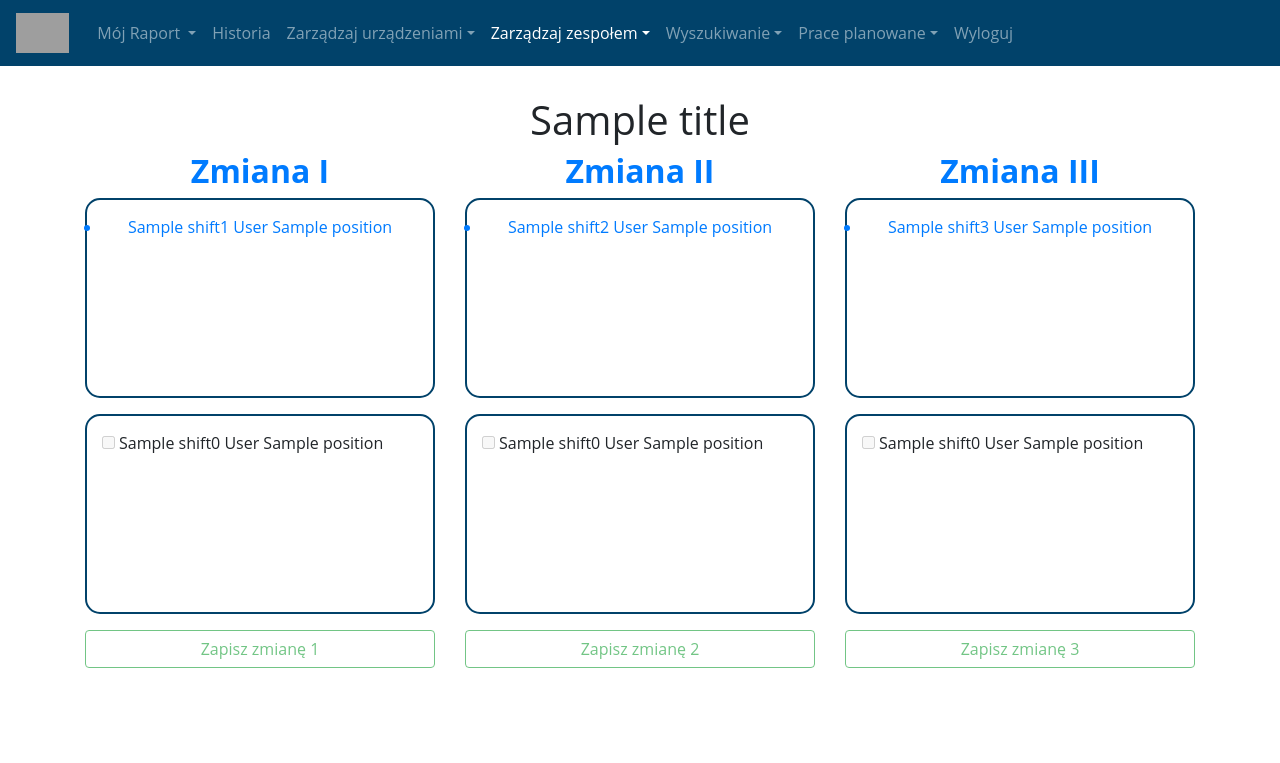
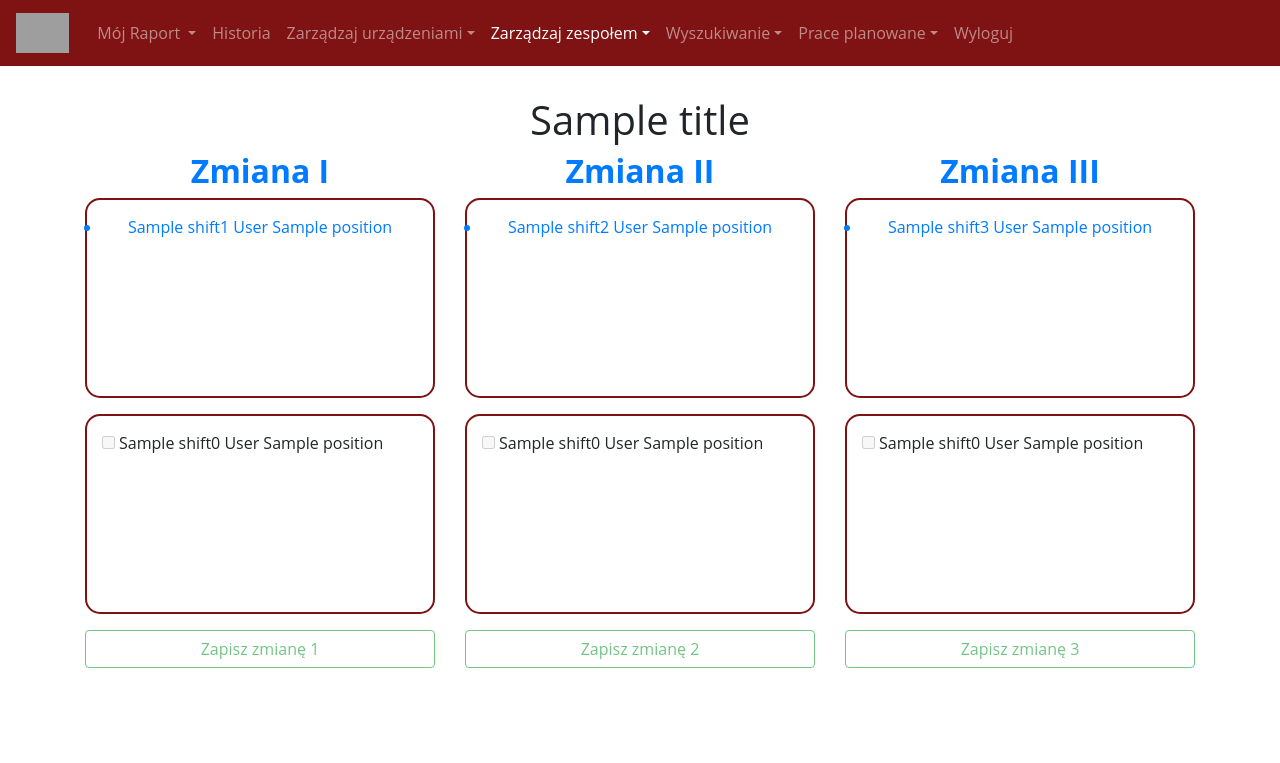
Before and after one commit to Katficz/rapGest, a Node project: template views/user-shifts.pug in a window 1280 px wide. Shown: the top 763 px of the page. Run offline with Node 20 templates, Linux system fonts and the light colour scheme; the template is opened without the code that fills it: most values are stand-ins (such as "Sample title", 1, 10 or a date in 2020); grey boxes are pictures that could not be loaded.

Commit message:
domestics
changed port on 4k
main theme in css vartiable

```diff
--- a/public/stylesheets/style.css
+++ b/public/stylesheets/style.css
@@ -1,12 +1,16 @@
 /* CSS FOR BOOTSTRAP STARTS HERE */
+/* main theme color */
+:root {
+  --my-color: #7f1212;
+}
 .logInBox {
   border: 3px solid black;
   border-radius: 10px;
-  background-color: #01426a;
+  background-color: var(--my-color);
   margin-top: 150px;
 }
 .raportTableTitle {
-  background-color: #01426a;
+  background-color: var(--my-color);
   color: white;
   border-radius: 5px;
   width: 100%;
@@ -14,15 +18,15 @@
 }
 
 .gestamp-bg-color {
-  background-color: #01426a;
+  background-color: var(--my-color);
 }
 .nice-border {
-  border: 3px solid #01426a;
+  border: 3px solid var(--my-color);
   border-radius: 15px;
   padding: 10px;
 }
 .nice-shifts-border {
-  border: 2px solid #01426a;
+  border: 2px solid var(--my-color);
   border-radius: 15px;
   padding: 15px;
   height: 200px;
@@ -43,7 +47,7 @@ body {
 }
 
 .bg-gestampblue {
-  background-color: #01426a;
+  background-color: #c72c2c;
 }
 
 .table caption {
```
Also changed, not shown: bin/www.
